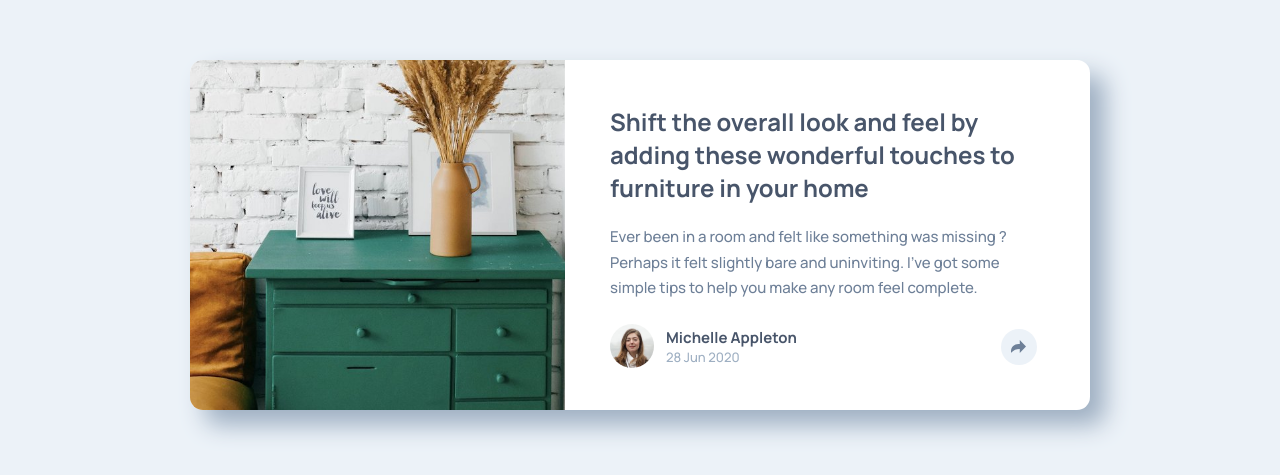
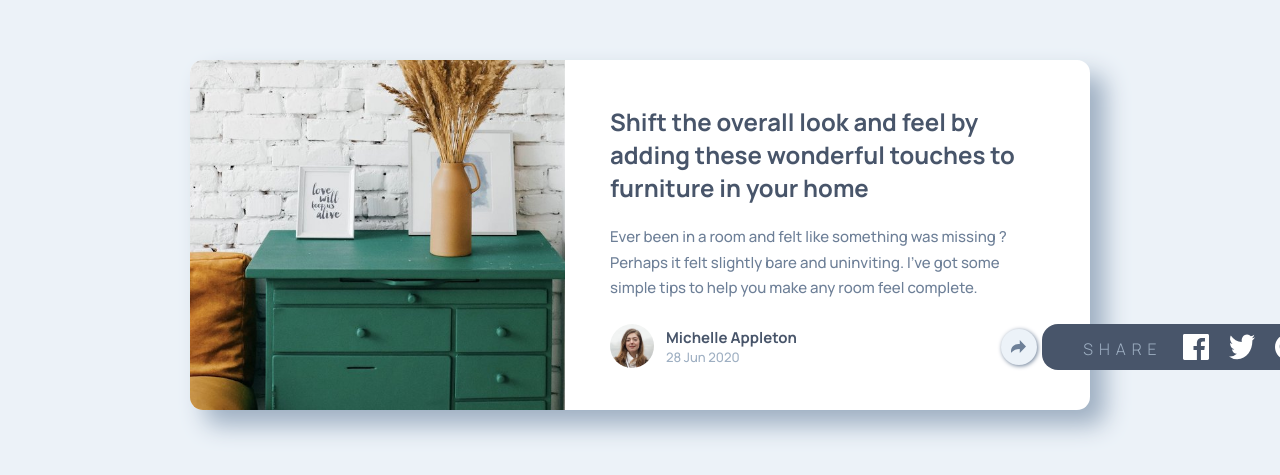
Before and after one commit to smalancea/Article-preview-component, a plain HTML site: page index.html in a window 1280 px wide. Shown: the part 165-640 px from the top of the page. Drawn offline with Linux system fonts and the light colour scheme.

Commit message:
Finshing the pop-up section in css

```diff
--- a/index.html
+++ b/index.html
@@ -15,20 +15,27 @@
     <style>
       @import url('https://fonts.googleapis.com/css2?family=Manrope:wght@700&display=swap');
       @import url('https://fonts.googleapis.com/css2?family=Manrope:wght@500&display=swap');
+      @import url('https://fonts.googleapis.com/css2?family=Manrope:wght@300&display=swap');
     </style>
+    <link rel="JavaScript" href="script.js" />
 
     <title>Frontend Mentor | Article preview component</title>
   </head>
   <body>
+    <!-- The main container -->
     <div class="container">
+      <!-- The main photo on the left -->
       <img class="main-photo" src="images/drawers.jpg" />
+      <!-- The container on the right side -->
       <div class="right-container">
+        <!-- Bold top text -->
         <div class="top-text">
           <p>
             Shift the overall look and feel by adding these wonderful touches to
             furniture in your home
           </p>
         </div>
+        <!-- Middle long text -->
         <div class="middle-text">
           <p>
             Ever been in a room and felt like something was missing ? Perhaps it
@@ -36,6 +43,7 @@
             you make any room feel complete.
           </p>
         </div>
+        <!-- Footer -->
         <div class="footer-status">
           <div class="profile-image">
             <img class="profile-image" src="images/avatar-michelle.jpg" />
@@ -44,8 +52,26 @@
             <h2>Michelle Appleton</h2>
             <span>28 Jun 2020</span>
           </div>
-          <div class="share-icons">
+          <div id="share-icon">
             <img src="images/icon-share.svg" />
+          </div>
+          <div id="share-options">
+            <h2 class="share">Share</h2>
+            <img
+              class="facebook"
+              src="images/icon-facebook.svg"
+              alt="facebook-image"
+            />
+            <img
+              class="twitter"
+              src="images/icon-twitter.svg"
+              alt="twitter image"
+            />
+            <img
+              class="pinterest"
+              src="images/icon-pinterest.svg"
+              alt="pinterest image"
+            />
           </div>
         </div>
       </div>
--- /dev/null
+++ b/script.js
@@ -0,0 +1,5 @@
+const shareButton = document.getElementsById('share-icons');
+
+function displayOptions() {
+  shareButton.classList.toggle('show');
+}
--- a/style.css
+++ b/style.css
@@ -79,7 +79,7 @@ span {
   font-weight: 500;
 }
 
-.share-icons {
+#share-icon {
   width: 36px;
   height: 36px;
   font-size: 27px;
@@ -87,4 +87,40 @@ span {
   border-radius: 18px;
   text-align: center;
   margin: 5px;
+  box-shadow: 1px 1px 4px hsl(214, 17%, 51%);
+  cursor: pointer;
 }
+
+#share-icon:hover {
+  background-color: hsl(213, 43%, 91%);
+}
+
+#share-icon:active {
+  transform: translate(2px);
+}
+
+#share-options {
+  width: 300px;
+  background-color: hsl(217, 19%, 35%);
+  border-radius: 16px;
+  display: flex;
+  align-items: center;
+  justify-content: center;
+}
+
+.share {
+  font-size: 16px;
+  color: hsl(212, 23%, 69%);
+  font-family: 'Manrope', sans-serif;
+  font-weight: 300;
+  text-transform: uppercase;
+  letter-spacing: 6px;
+}
+
+.facebook,
+.twitter,
+.pinterest {
+  padding-left: 20px;
+  width: 26px;
+  height: 26px;
+}
```
Also changed, not shown: 1 other file.
